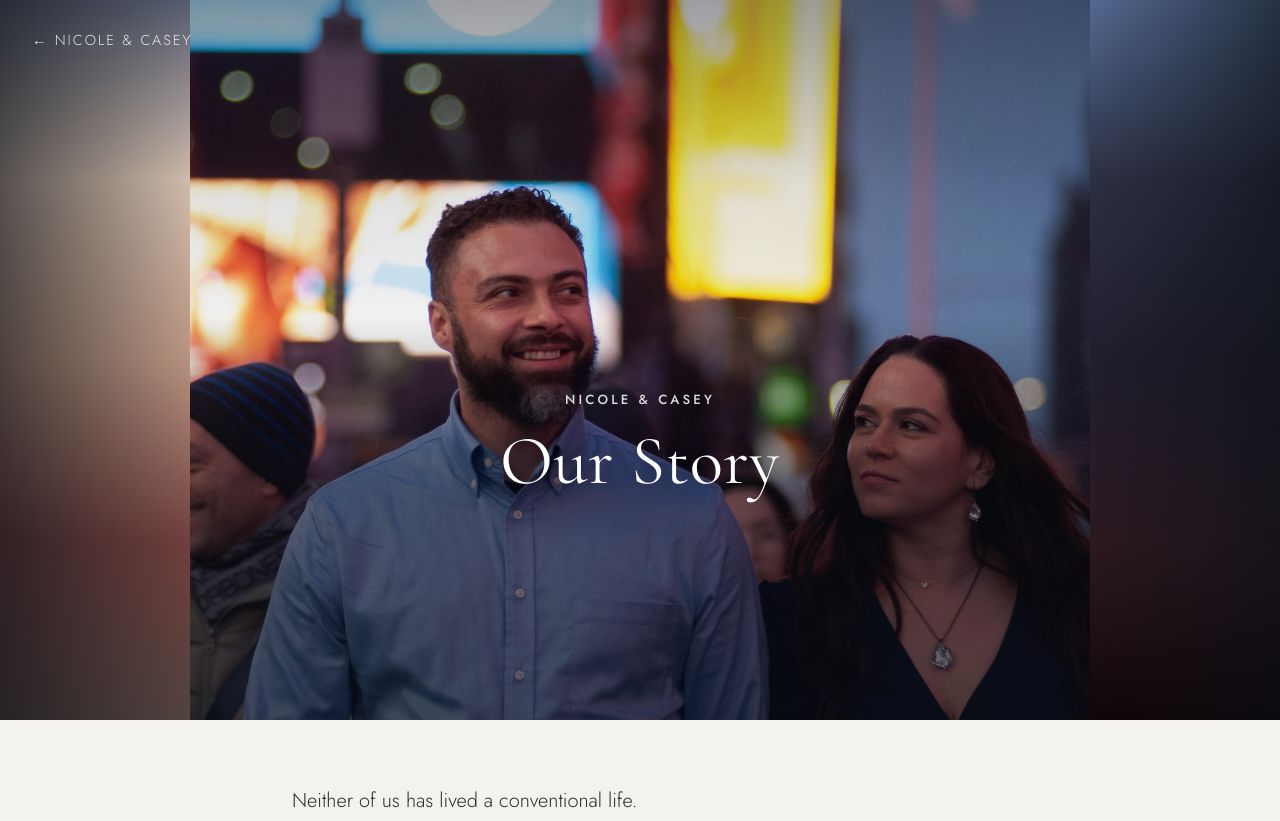
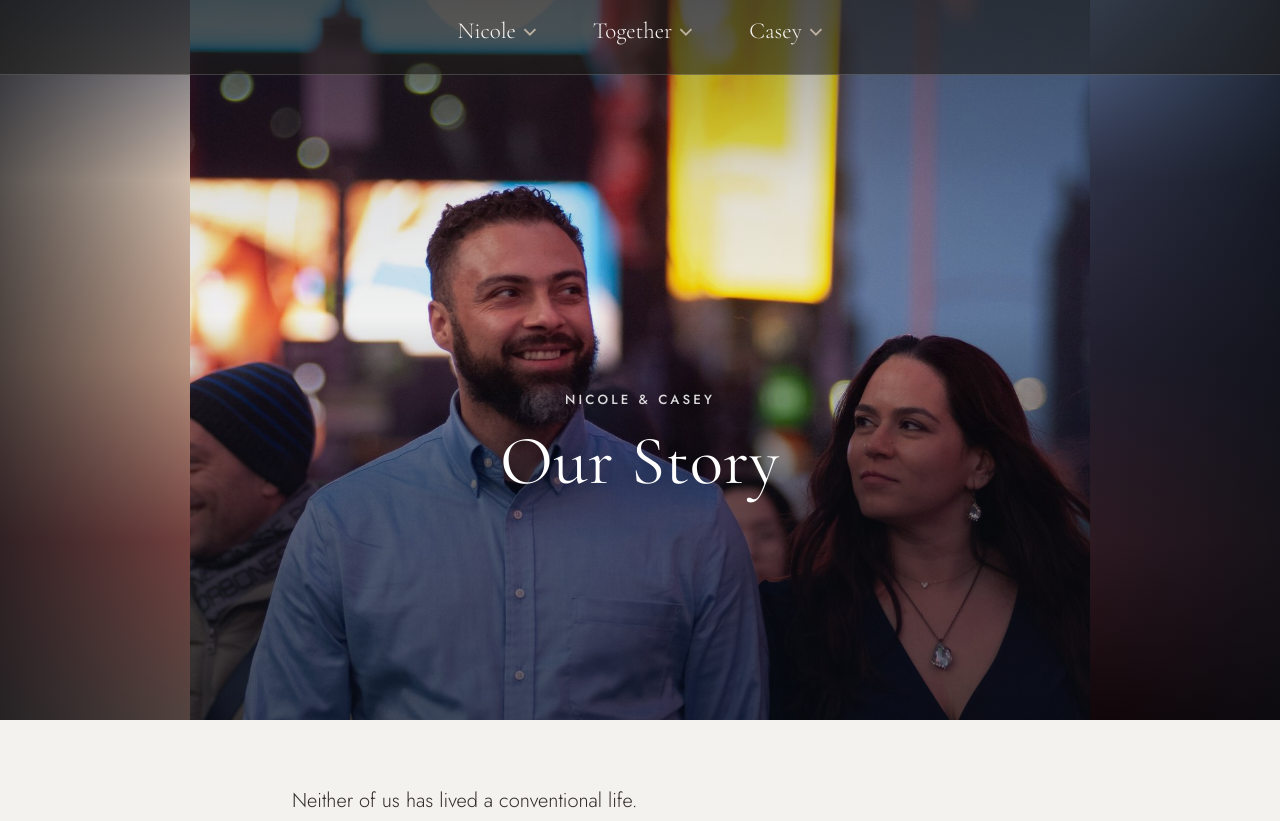
Before and after one commit to cconnel86-bot/Nicoleandcasey, a plain HTML site: page about/index.html in a window 1280 px wide. Shown: the top 821 px of the page. Drawn offline with nearby package versions, Linux system fonts and the light colour scheme.

Commit message:
Put the top nav bar on every content page
nav.js was homepage only. Adds the script tag to the 11 content pages
so the Nicole / Together / Casey bar appears sitewide, with Before the
First Date now in the Together dropdown. Cache version bumped to v=4
on every page including the homepage, so browsers and the edge fetch
the updated menu rather than a cached copy.

The booking pages (/book, /coregulation/book) and /admin are left
without it, matching the existing convention of keeping the form
pages free of navigation.

Each page's own back link is hidden by nav.js once the bar is present,
so there is one way home rather than two.

Co-Authored-By: Claude Opus 5 <noreply@anthropic.com>
Claude-Session: https://claude.ai/code/session_01Aqzbtx8gpXafGbdWWPHWbp

```diff
--- a/about/index.html
+++ b/about/index.html
@@ -417,5 +417,6 @@ document.querySelectorAll('.sp-carousel').forEach(function (car) {
   paint();
 });
 </script>
+<script src="/nav.js?v=4" defer></script>
 </body>
 </html>
```
Also changed, not shown: before-the-first-date/index.html (+1 -0 lines), bridge-to-healthy-love/index.html (+1 -0 lines), casey/index.html (+1 -0 lines), coregulation/index.html (+1 -0 lines), divorce-coaching/index.html (+1 -0 lines), divorce-mediation/index.html (+1 -0 lines), index.html (+1 -1 lines), neurodiverse-wellness/index.html (+1 -0 lines), nicole/index.html (+1 -0 lines), personal-finance-coaching/index.html (+1 -0 lines), soul-map/index.html (+1 -0 lines).
